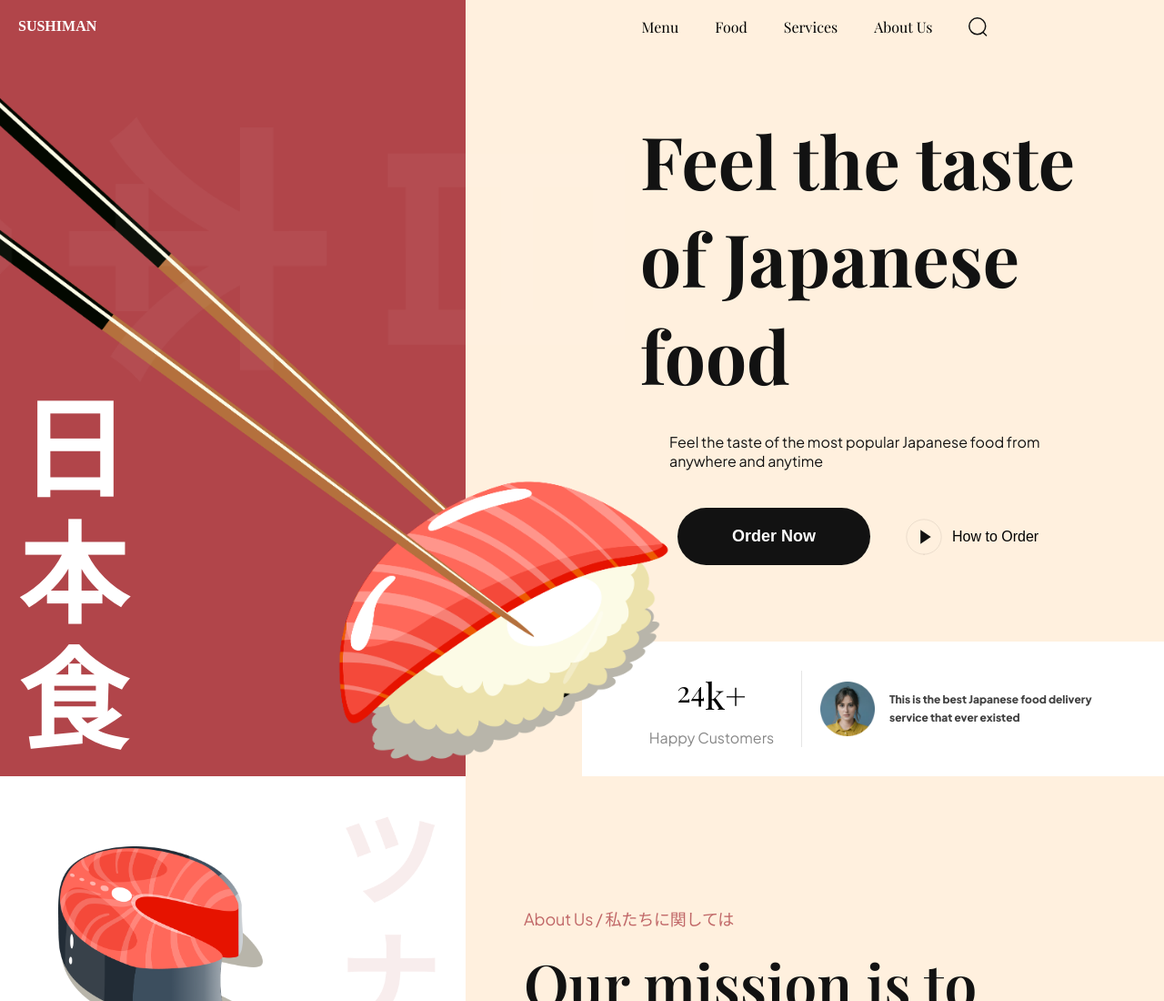
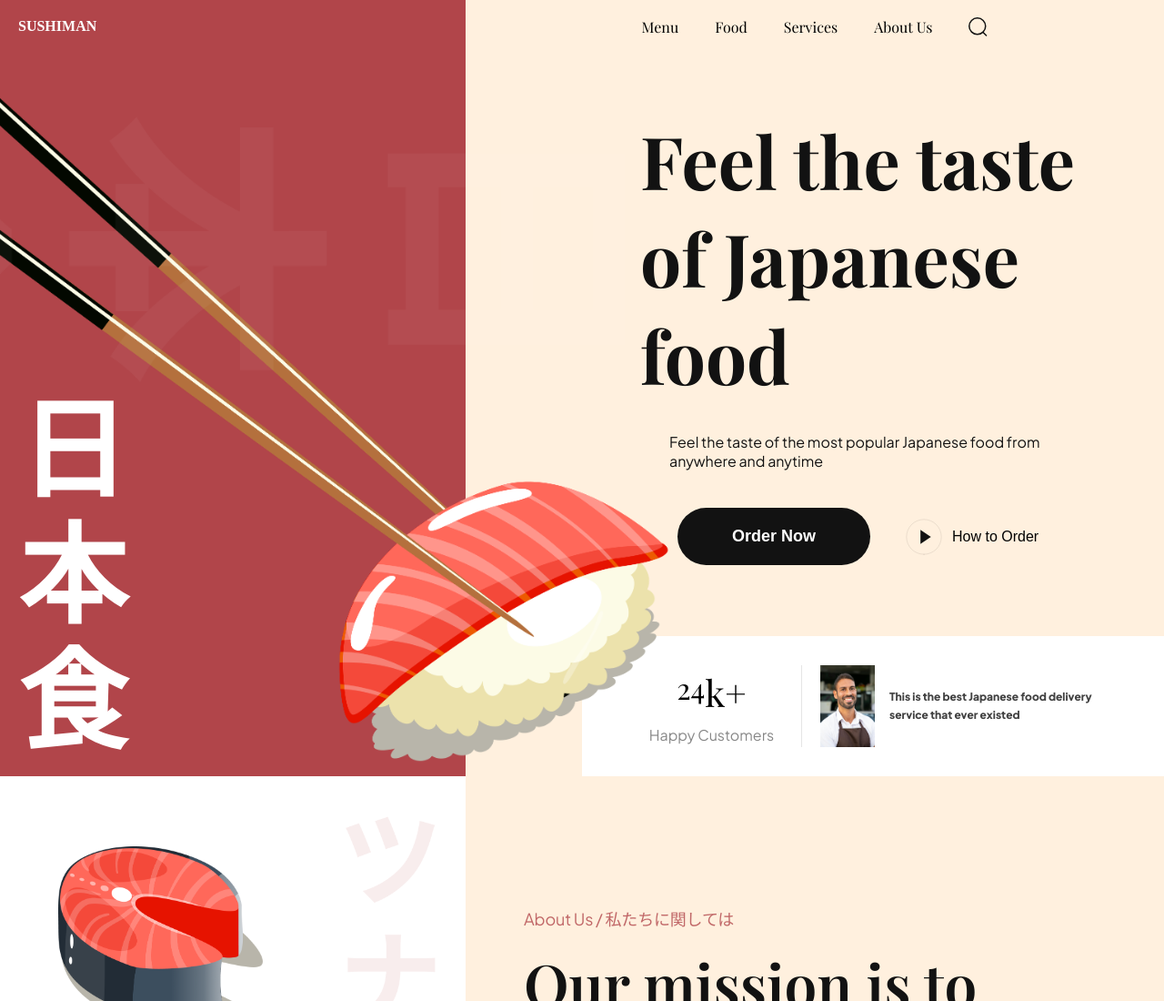
Before and after one commit to AhmedShahid786/Sushi-Website, a website built with Vite: page index.html in a window 1280 px wide. Shown: the top 1100 px of the page at 91% size. Built offline with nearby package versions, Linux system fonts and the light colour scheme; files whose address does not match are found by name.

Commit message:
UI Improvements

```diff
--- a/index.html
+++ b/index.html
@@ -65,7 +65,7 @@
             <p>Happy Customers</p>
           </div>
           <div class="hero-content__review">
-            <img src="./assets/user.png" alt="user" />
+            <img src="./assets/user.jpg" alt="user" />
             <p>
               This is the best Japanese food delivery service that ever existed
             </p>
```
Also changed, not shown: assets/user.jpg (added), assets/user.png (deleted).
